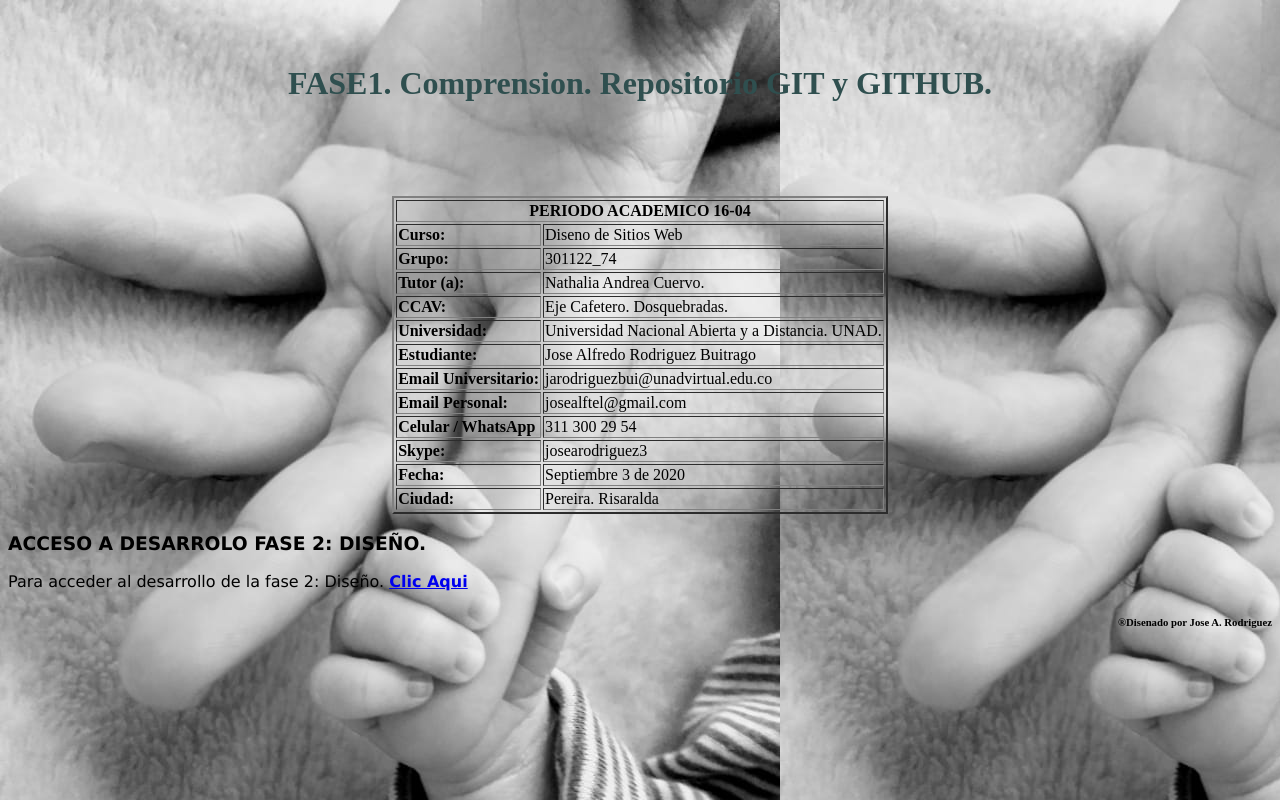
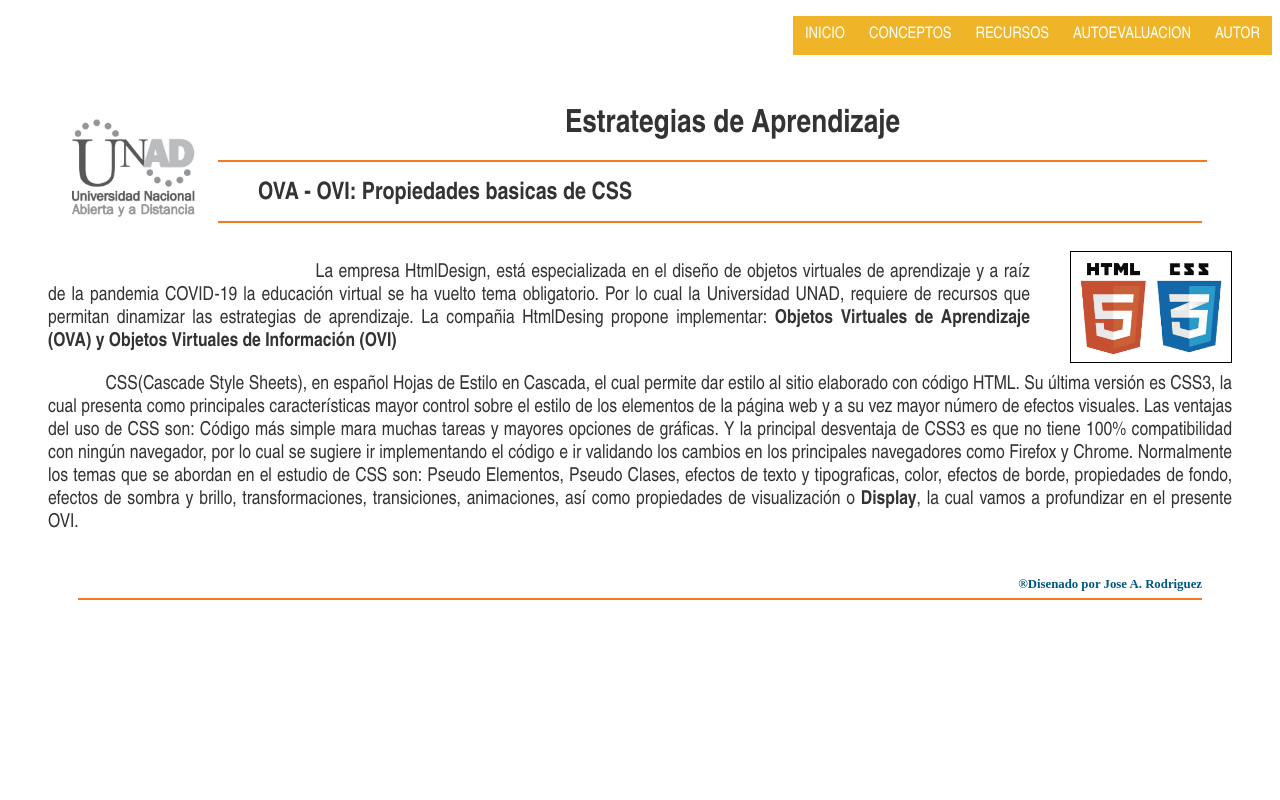
Before and after one commit to jarodriguezbui/DSW-Jose_Rodriguez, a plain HTML site: page index.html in a window 1280 px wide. Drawn offline with Linux system fonts and the light colour scheme.

Commit message:
Fase3_OVI
index y conceptos

```diff
--- /dev/null
+++ b/Styles.css
@@ -0,0 +1,18 @@
+h2  { font-size: 1.5em; color: #333333; font-family: 'Franklin Gothic Book', 'Arial Narrow', Arial, sans-serif; text-align: left;
+    border-bottom: 2px solid #F47920;  margin: 0 70px; padding-bottom: 0.5em;
+    }
+
+.img{ float: left ; width: 170px; margin: 10px 40px;}
+.img2  { float: right; width: 150px; margin: 10px 40px; padding: 5px; border: 1px solid black }
+
+p  { font-size: 1.2em; color: #333333; font-family: 'Franklin Gothic Book', 'Arial Narrow', Arial, sans-serif ; text-align: justify;
+text-indent: 3em; margin:20px 40px; }
+
+h6  { font-size: 0.8em; color: #005883; font-family: 'Franklin Gothic Book' ; text-align: right;
+      border-bottom: 2px solid #F47920;  margin: 0 70px; padding-bottom: 0.5em;
+    }
+h1 {
+   font-size: 2em; color: #333333; font-family: 'Franklin Gothic Book', 'Arial Narrow', Arial, sans-serif ; text-align: center;
+   border-bottom: 2px solid #F47920;  margin: 0 70px; padding-bottom: 0.5em;
+   }
+h3  { font-size: 1.5em; color: #333333; font-family: 'Franklin Gothic Book', 'Arial Narrow', Arial, sans-serif ; text-align: left;margin: 20px 80px; }
--- a/index.html
+++ b/index.html
@@ -3,90 +3,100 @@
 <head>
     <meta charset="UTF-8">
     <meta name="viewport" content="width=device-width, initial-scale=1.0">
-    <title>Fase 1: Comprensión.</title>
+    <title>OVA - OVI: Propiedades básicas de CSS</title>
+    <link rel="stylesheet" href="Styles.css">
     <style>
         h1 {
+        font-size: 2em; color: #333333; font-family: 'Franklin Gothic Book', 'Arial Narrow', Arial, sans-serif ; text-align: center;
+        border-bottom: 2px solid #F47920;  margin: 0 65px; padding-bottom: 0.5em;
+        }
+        ul, ol {
+				list-style:none;
+			}
 
-            color:darkslategrey;
-            text-align:center;
-        }
-        h3 {
-            font-family:Verdana;
-            color:black;
-            text-align:left;
-            }
-        h6 {
-            color:black;
-            text-align: right;
-        }
-        body {
-                 background-image: url("images/12.jpg");
-            }
+			.nav > li {
+				float: right;
+			}
+
+			.nav li a {
+                font-family: 'Franklin Gothic Book', 'Arial Narrow', Arial, sans-serif;
+				background-color:#F0B429;
+				color:#fff;
+				text-decoration:none;
+				padding:10px 12px;
+				display:block;
+			}
+
+			.nav li a:hover {
+				background-color:#005883;
+			}
+
+			.nav li ul {
+				display:none;
+				position:absolute;
+				min-width:140px;
+			}
+
+			.nav li:hover > ul {
+				display:block;
+			}
+
+			.nav li ul li {
+				position:relative;
+			}
+
+			.nav li ul li ul {
+				right:-140px;
+				top:0px;
+			}
+
     </style>
+
 </head>
+
 <body>
-    <br><br>
-<h1> FASE1. Comprension. Repositorio GIT y GITHUB.</h1>
+    <div id="header">
+        <ul class="nav">
+            <li><a href="autor.html">AUTOR</a></li>
+            <li><a href="autoevaluacion.html">AUTOEVALUACION</a>
+            </li>
+            <li><a href="">RECURSOS</a>
+                <ul>
+                    <li><a href="multimedia_2.html">Multimedia_1</a></li>
+                    <li><a href="multimedia_2.html">Multimedia_2</a></li>
+                </ul>
+            </li>
+            <li><a href="">CONCEPTOS</a>
+                <ul>
+                    <li><a href="display_1.html">Display: inline, block</a></li>
+                    <li><a href="display_2.html">Display: inline-block</a></li>
+                </ul>
+            </li>
+            <li><a href="index.html">INICIO</a></li>
+        </ul>
+    </div>
+<br><br><br>
+<img class="img" src="images/Log_Unad.PNG" alt="CSS">
+<br><br>
+<h1>Estrategias de Aprendizaje</h1> <br>
+<h2>OVA - OVI: Propiedades basicas de CSS</h2>
 <br>
-<br>
-<br>
-<br>
+<img class="img2" src="images/css.PNG" alt="CSS">
+<p>La empresa HtmlDesign, está especializada en el diseño de objetos virtuales de aprendizaje
+    y a raíz de la pandemia COVID-19 la educación virtual se ha vuelto tema obligatorio. Por lo cual la Universidad UNAD, requiere
+     de recursos que permitan dinamizar las estrategias de aprendizaje. La compañia HtmlDesing propone implementar:<strong> Objetos Virtuales
+     de Aprendizaje (OVA) y Objetos Virtuales de Información (OVI)</strong></p>
 
-<table align="center"  border="2">
-    <tr>
-        <th colspan="2"><b>PERIODO ACADEMICO 16-04</b></th>
-     </tr>
-    <tr>
-        <td><b> Curso: </b></td>
-        <td> Diseno de Sitios Web </td>
-    </tr>
-    <tr>
-        <td><b> Grupo: </b></td>
-        <td> 301122_74 </td>
-    </tr>
-    <tr>
-        <td> <b> Tutor (a): </b></td>
-        <td> Nathalia Andrea Cuervo.  </td>
-    </tr>
-    <tr>
-        <td> <b> CCAV: </b></td>
-        <td> Eje Cafetero. Dosquebradas. </td>
-    </tr>
-    <tr>
-        <td> <b> Universidad: </b></td>
-        <td> Universidad Nacional Abierta y a Distancia. UNAD. </td>
-    </tr>
-    <tr>
-        <td><b> Estudiante:</b></td>
-        <td> Jose Alfredo Rodriguez Buitrago </td>
-    </tr>
-    <tr>
-        <td> <b> Email Universitario: </b></td>
-        <td> jarodriguezbui@unadvirtual.edu.co  </td>
-    </tr>
-    <tr>
-        <td> <b> Email Personal: </b></td>
-        <td> josealftel@gmail.com </td>
-    </tr>
-    <tr>
-        <td> <b> Celular / WhatsApp </b></td>
-        <td> 311 300 29 54 </td>
-    </tr>
-    <tr>
-        <td> <b> Skype: </b></td>
-        <td> josearodriguez3  </td>
-    </tr>
-    <tr>
-        <td> <b> Fecha: </b></td>
-        <td> Septiembre 3 de 2020</td>
-    </tr>
-    <tr>
-        <td> <b> Ciudad: </b></td>
-        <td> Pereira. Risaralda</td>
-    </tr>
-</table>
-<h3>ACCESO A DESARROLO FASE 2: DISEÑO. </h3>
-<p style = "font-family:Verdana"> Para acceder al desarrollo de la fase 2: Diseño. <a href="planing.html"><b>Clic Aqui</b></a>
+<p >CSS(Cascade Style Sheets), en español Hojas de Estilo en Cascada, el cual permite dar estilo al sitio elaborado con código HTML.
+    Su última versión es CSS3, la cual presenta como principales características mayor control sobre el estilo de los elementos de la página web y a su vez
+    mayor número de efectos visuales. Las ventajas del uso de CSS son: Código más simple mara muchas tareas y mayores opciones de gráficas. Y la principal desventaja
+    de CSS3 es que no tiene 100% compatibilidad con ningún navegador, por lo cual se sugiere ir implementando el código e
+    ir validando los cambios en los principales navegadores como Firefox y Chrome. Normalmente los temas que se abordan en el estudio de CSS son: Pseudo Elementos,
+    Pseudo Clases, efectos de texto y tipograficas, color, efectos de borde, propiedades de fondo, efectos de sombra
+    y brillo, transformaciones, transiciones, animaciones, así como propiedades de visualización o <strong>Display</strong>, la cual vamos a profundizar en el presente OVI.
+
+
+<br><br>
 <h6>®Disenado por Jose A. Rodriguez</h6>
 </body>
 </html>
```
Also changed, not shown: autoevaluacion.html (added, +80 -0 lines), autor.html (added, +80 -0 lines), display_1.html (added, +112 -0 lines), display_2.html (added, +97 -0 lines), multimedia_1.html (added, +80 -0 lines), multimedia_2.html (added, +80 -0 lines), images/Log_Unad.PNG (added), images/block_1.PNG (added), images/block_2.PNG (added), images/construccion.PNG (added), images/css.PNG (added), images/ej_block.PNG (added), images/evolucion.PNG (added), images/inline.PNG (added), 1 more files.
